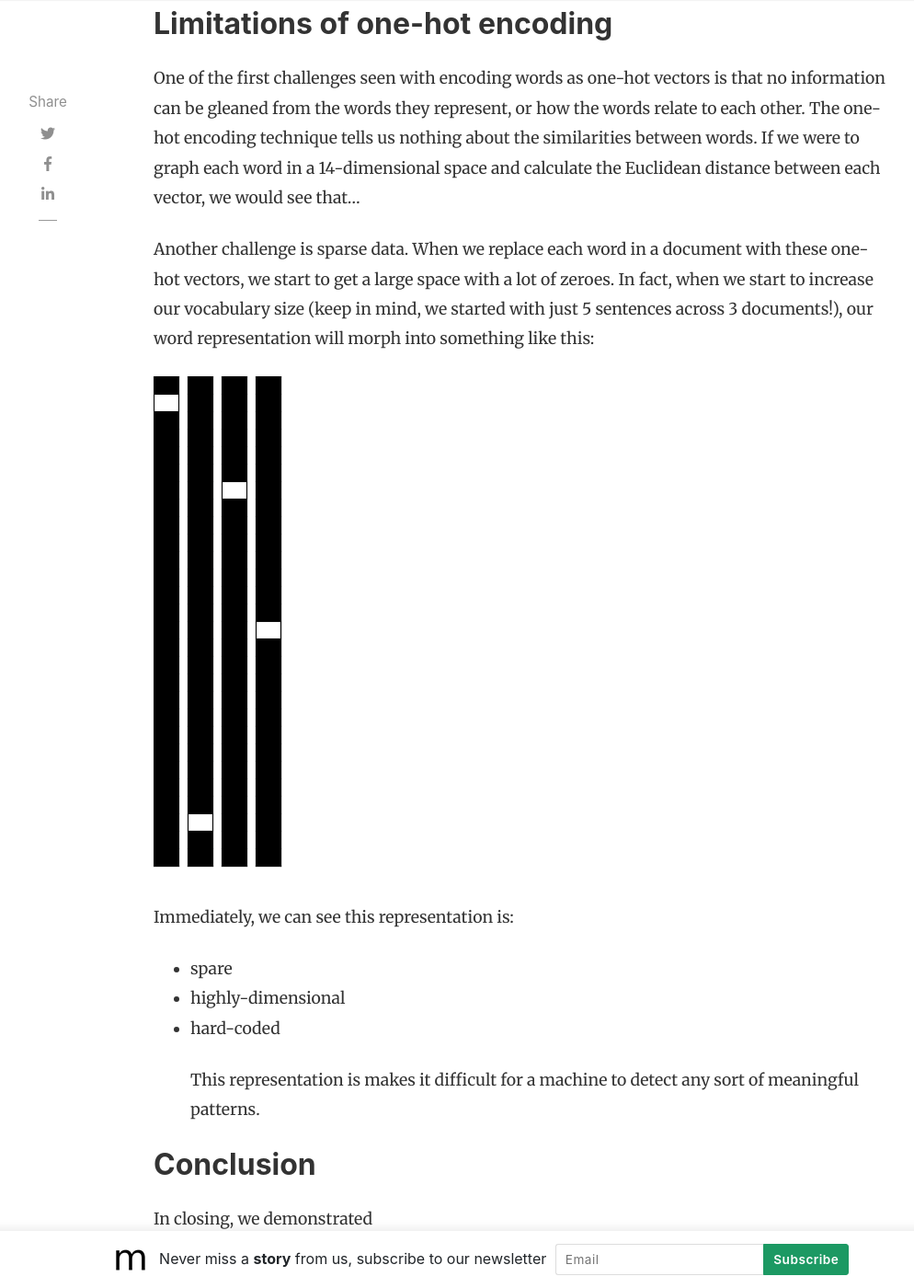
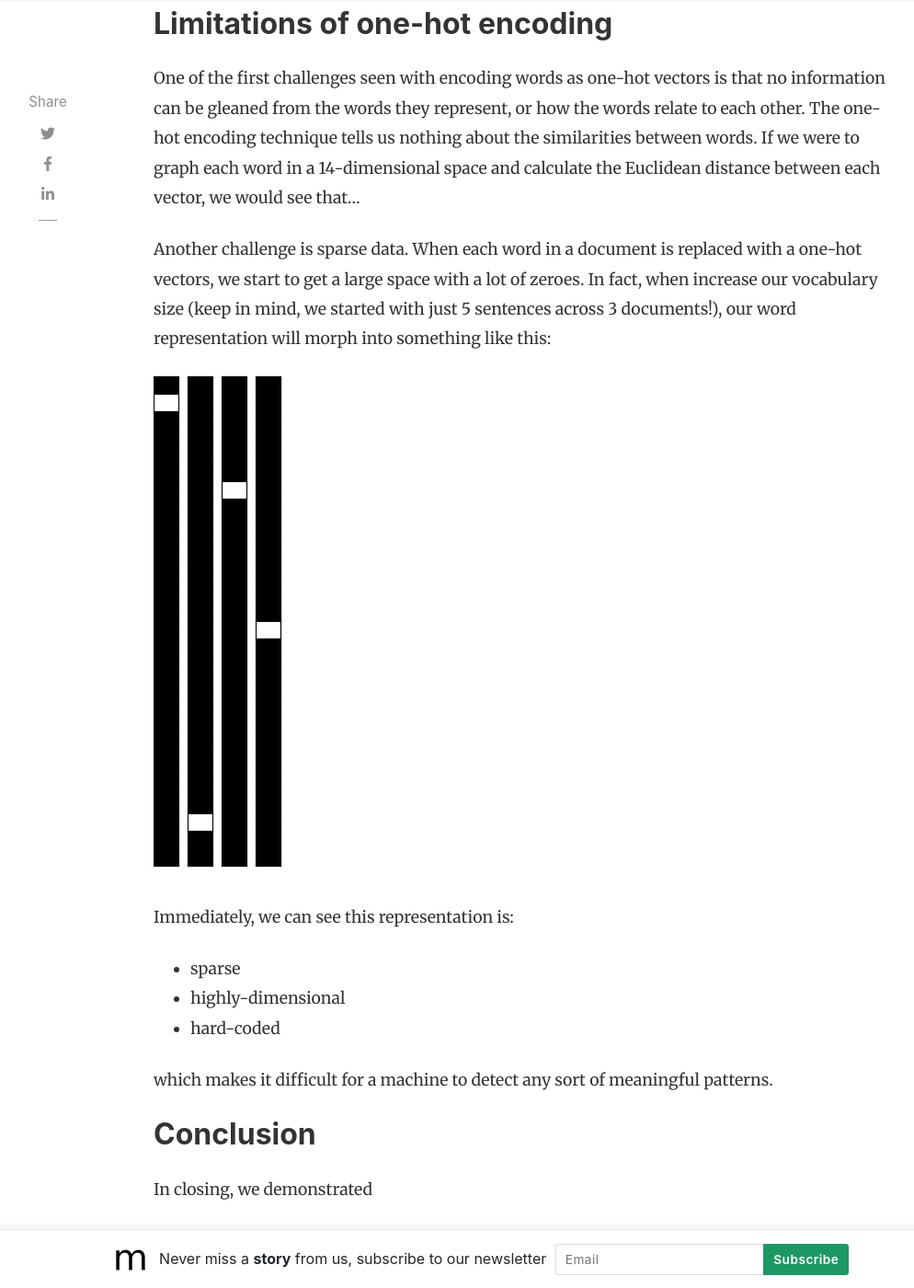
Before and after one commit to slsu0424/slsu0424.github.io, a Jekyll site: the page built from _posts/2023-07-27-test.md, in a window 1280 px wide and 1400 px high, scrolled down 3977 px. Shown: the whole window at 92% size, without its empty margins (118-1112 px from the left). Built offline with Jekyll 4.4.1, drawn with Linux system fonts in a browser that asks for light colours; nearby versions of some CDN libraries; comment, search, counter and statistics services are not loaded.

Commit message:
Update 2023-07-27-test.md

```diff
--- a/_posts/2023-07-27-test.md
+++ b/_posts/2023-07-27-test.md
@@ -53,17 +53,17 @@ Each word is represented as a one-hot vector with a length equal to the size of
 One of the first challenges seen with encoding words as one-hot vectors is that no information can be gleaned from the words they represent, or how the words relate to each other.  The one-hot encoding technique tells us nothing about the similarities between words.  If we were to graph each word in a 14-dimensional space and calculate the Euclidean distance between each vector, we would see that...
 
 
-Another challenge is sparse data.  When we replace each word in a document with these one-hot vectors, we start to get a large space with a lot of zeroes.  In fact, when we start to increase our vocabulary size (keep in mind, we started with just 5 sentences across 3 documents!), our word representation will morph into something like this:
+Another challenge is sparse data.  When each word in a document is replaced with a one-hot vectors, we start to get a large space with a lot of zeroes.  In fact, when increase our vocabulary size (keep in mind, we started with just 5 sentences across 3 documents!), our word representation will morph into something like this:
 
 ![encoding_sparse](/assets/images/2023-08-02_encoding_sparse.png)
 
 
 Immediately, we can see this representation is:
-- spare
+- sparse
 - highly-dimensional
 - hard-coded
 
-  This representation is makes it difficult for a machine to detect any sort of meaningful patterns.
+which makes it difficult for a machine to detect any sort of meaningful patterns.
 
 
 ## Conclusion
```
